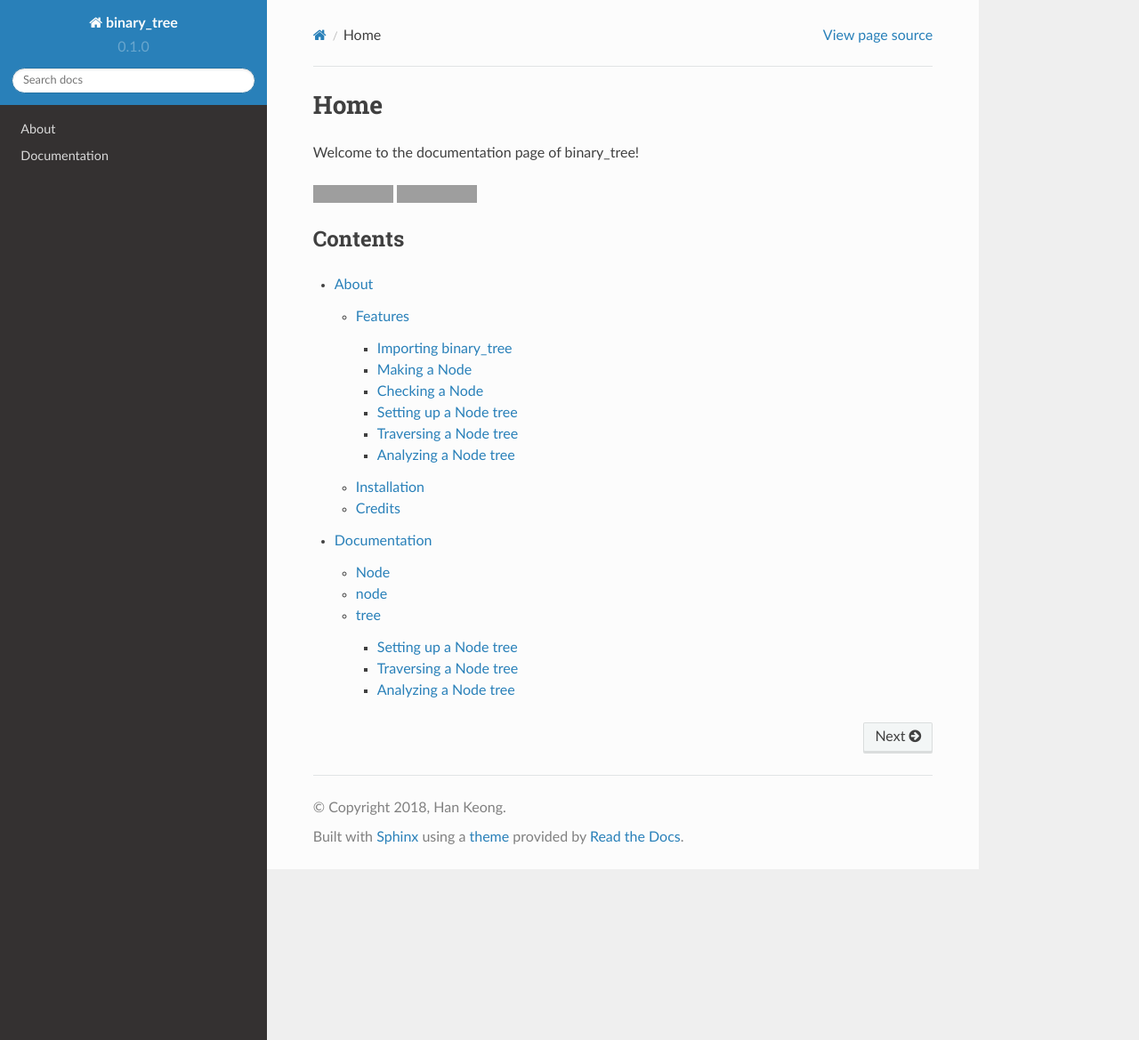
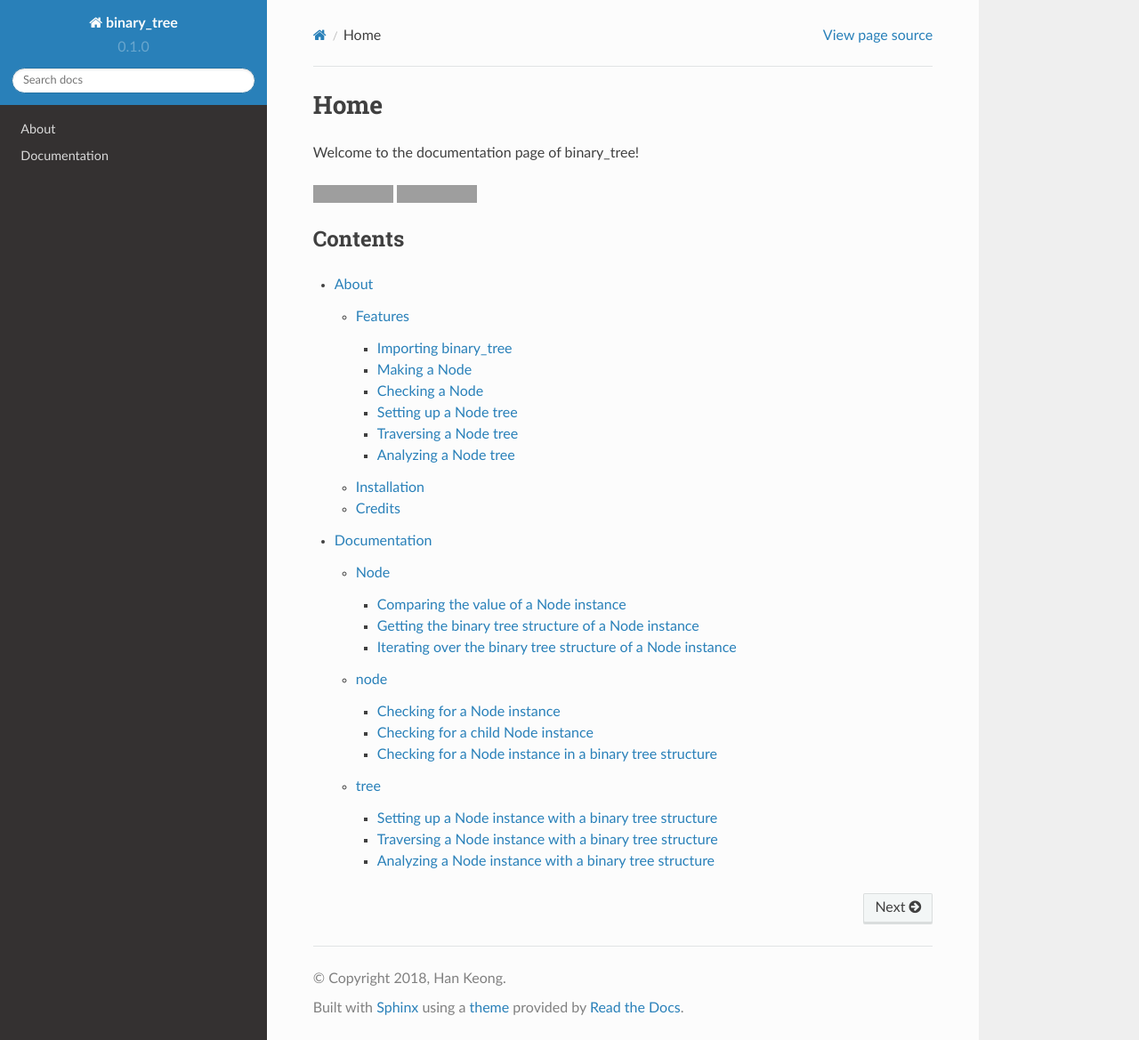
Before and after one commit to david-xhk/binary_tree, a Sphinx documentation site: the page built from docs/index.rst, in a window 1280 px wide and 1169 px high. Shown: the whole window at 89% size. Built offline with Sphinx 7.4.7 and the Read the Docs theme 2.0.0, drawn with Linux system fonts in a browser that asks for light colours; grey boxes are pictures that could not be loaded.

Commit message:
Tweaked docs.rst

```diff
--- a/README.rst
+++ b/README.rst
@@ -19,7 +19,7 @@ The conventional way of importing from :mod:`binary_tree` is to do::
 
     from binary_tree import Node, node, tree
 
-You may also import all available functions by doing::
+You may also import everything by doing::
 
     from binary_tree import *
 
--- a/docs/docs.rst
+++ b/docs/docs.rst
@@ -9,18 +9,42 @@
 ======
 
 .. autoclass:: binary_tree.Node
-    :members:
-    :member-order: bysource
-    :special-members: __repr__, __iter__, __eq__
+
+Comparing the value of a Node instance
+--------------------------------------
+.. automethod:: binary_tree.Node.__eq__
+
+Getting the binary tree structure of a Node instance
+----------------------------------------------------
+.. automethod:: binary_tree.Node.__repr__
+
+Iterating over the binary tree structure of a Node instance
+-----------------------------------------------------------
+.. automethod:: binary_tree.Node.__iter__
 
 ======
  node
 ======
 
 .. automodule:: binary_tree.node
-    :members:
-    :member-order: bysource
-    :exclude-members: Node
+
+Checking for a Node instance
+----------------------------
+.. autofunction:: binary_tree.node.is_node
+
+Checking for a child Node instance
+----------------------------------
+.. autofunction:: binary_tree.node.is_left
+
+.. autofunction:: binary_tree.node.is_right
+
+Checking for a Node instance in a binary tree structure
+-------------------------------------------------------
+.. autofunction:: binary_tree.node.is_leaf
+
+.. autofunction:: binary_tree.node.is_root
+
+.. autofunction:: binary_tree.node.is_orphan
 
 ======
  tree
@@ -28,8 +52,8 @@
 
 .. automodule:: binary_tree.tree
 
-Setting up a Node tree
-----------------------
+Setting up a Node instance with a binary tree structure
+-------------------------------------------------------
 .. autofunction:: binary_tree.tree.from_string
 
 .. autofunction:: binary_tree.tree.from_orders
@@ -38,8 +62,8 @@ Setting up a Node tree
 
 .. autofunction:: binary_tree.tree.to_string
 
-Traversing a Node tree
-----------------------
+Traversing a Node instance with a binary tree structure
+-------------------------------------------------------
 .. autofunction:: binary_tree.tree.traverse_pre_order
 
 .. autofunction:: binary_tree.tree.traverse_in_order
@@ -50,8 +74,8 @@ Traversing a Node tree
 
 .. autofunction:: binary_tree.tree.traverse
 
-Analyzing a Node tree
----------------------
+Analyzing a Node instance with a binary tree structure
+------------------------------------------------------
 .. autofunction:: binary_tree.tree.is_symmetrical
 
 .. autofunction:: binary_tree.tree.max_depth
```
Also changed, not shown: 1 other file.
